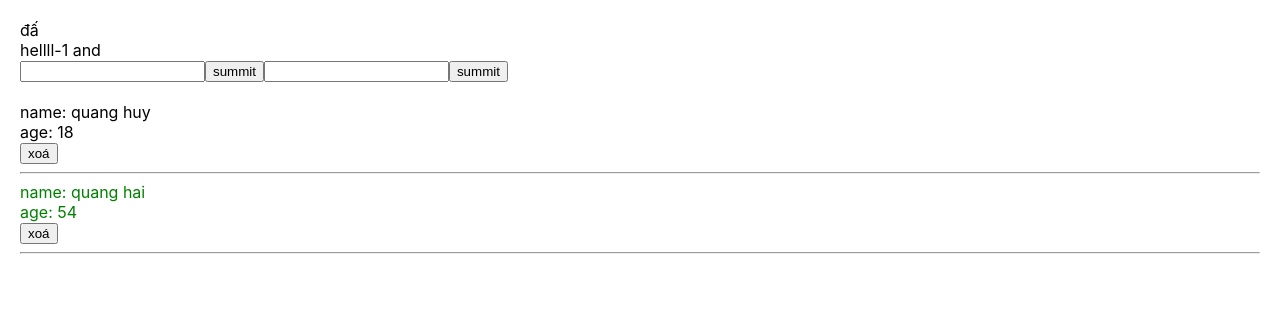
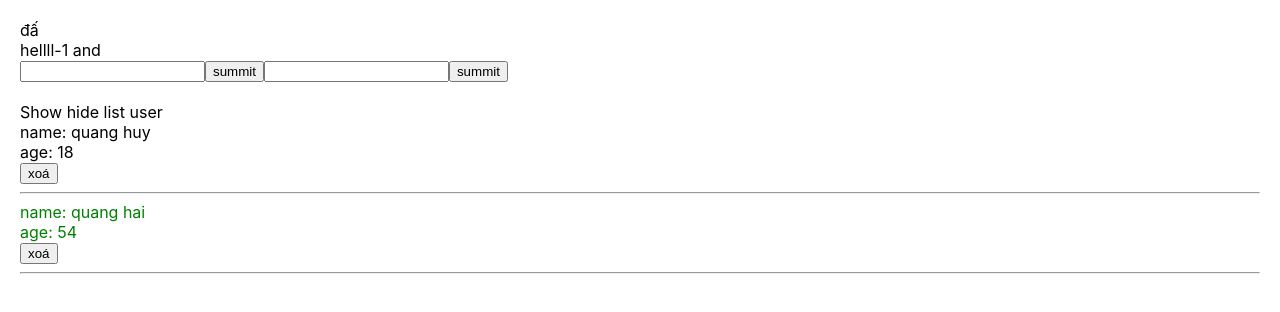
Before and after one commit to nguyenquanghuy12052005/react-learning, a React (Create React App) app: page / in a window 1280 px wide. Shown: the top 312 px of the page. Built offline with nearby package versions, Linux system fonts and the light colour scheme.

Commit message:
cập nhập useState

```diff
--- a/src/components/DisplayInfo.js
+++ b/src/components/DisplayInfo.js
@@ -1,6 +1,7 @@
 import React from "react";
 import './DisplayInfo.scss'
 import logo from './../logo.svg'
+import { useState } from "react";
 
 // class DisplayInfo extends React.Component {
 
@@ -41,18 +42,25 @@
 
 const DisplayInfo = (props) => {
    const {listUser} = props;
+   const [isShowHideListUser, setShowHideListUser] =    useState(true);
 
-
+     const handleShowHide = () => {
+      setShowHideListUser(!isShowHideListUser);
+     }
 
 
         return (
             //props
             <div className="display-info-container">
+              <div>
+                <span onClick={() => handleShowHide()}>{isShowHideListUser === true ? "Show hide list user" : "Show off list user"}</span>
+                </div>
+
 
                 {listUser.map((user) => {
                     return(
                <div>
-                    {true && <div key = {user.id} className={user.age < 20 ? "red" : "green"}>
+                    {isShowHideListUser && <div key = {user.id} className={user.age < 20 ? "red" : "green"}>
                             <div>name: {user.name}</div>
                             <div>age: {user.age}</div>
                              <span onClick={() => {props.handleDeleteUser(user.id)}}><button>xoá</button></span>
```
